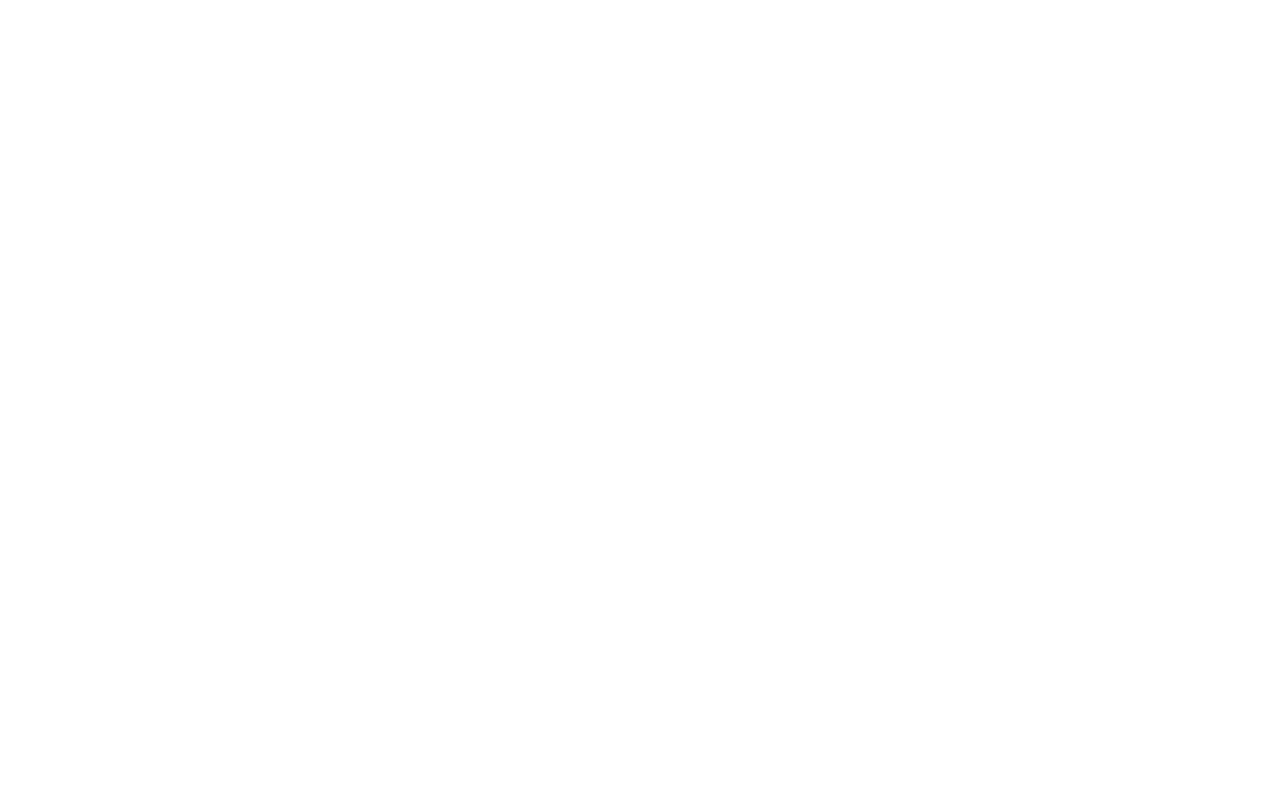
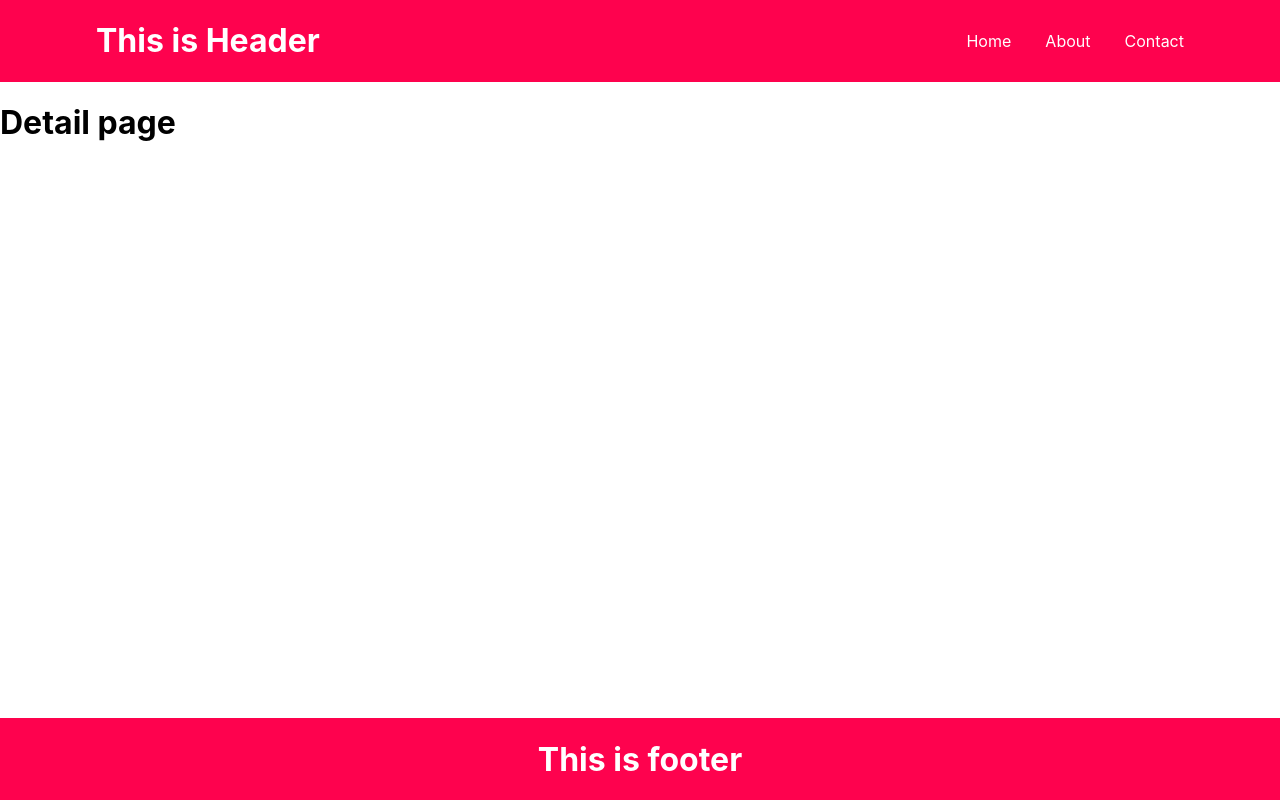
Before and after one commit to SatrioKamaludin/RM-React-Router, a React (Create React App) app: page /Detail/1 in a window 1280 px wide. Built offline with nearby package versions, Linux system fonts and the light colour scheme.

Commit message:
Detail page

```diff
--- a/src/routes/Routes.js
+++ b/src/routes/Routes.js
@@ -3,6 +3,7 @@
 import Home from '../views/Home'
 import About from '../views/About'
 import Contact from '../views/Contact'
+import Detail from '../views/Detail'
 
 const Routes = () => {
     return (
@@ -10,6 +11,7 @@
             <Route path="/" exact component={Home} />
             <Route path="/About" exact component={About} />
             <Route path="/Contact" exact component={Contact} />
+            <Route path="/Detail/:id" exact component={Detail} />
         </React.Fragment>
     )
 }
--- /dev/null
+++ b/src/views/Detail.js
@@ -0,0 +1,14 @@
+import React, { Component } from 'react'
+import MainLayout from '../layouts/MainLayout'
+
+class Detail extends Component {
+    render(){
+        return(
+            <MainLayout>
+                <h1>Detail page</h1>
+            </MainLayout>
+        )
+    }
+}
+
+export default Detail
--- a/src/views/Home.js
+++ b/src/views/Home.js
@@ -1,5 +1,6 @@
 import React, { Component } from 'react'
 import MainLayout from '../layouts/MainLayout'
+import { Link } from 'react-router-dom'
 
 class Home extends Component {
     state = {
@@ -38,8 +39,10 @@
                 <div style={container}>
                     {skills.map(item =>
                         <div key={item.id} style={card}>
-                            <img src={item.image} alt={item.name} style={img} />
-                            <h3>{item.name}</h3>
+                            <Link to={`/detail/${item.id}`}>
+                                <img src={item.image} alt={item.name} style={img} />
+                                <h3>{item.name}</h3>
+                            </Link>
                         </div>
                     )}
                 </div>
```
